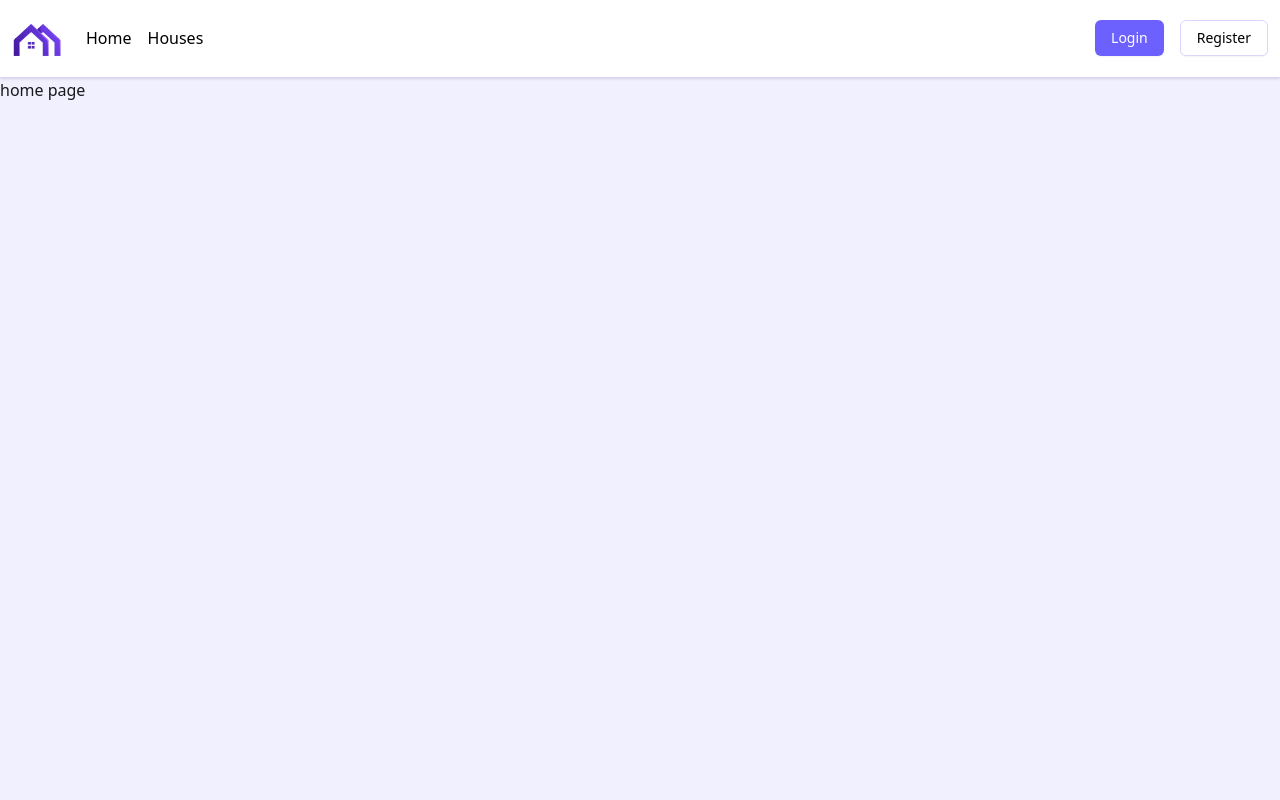
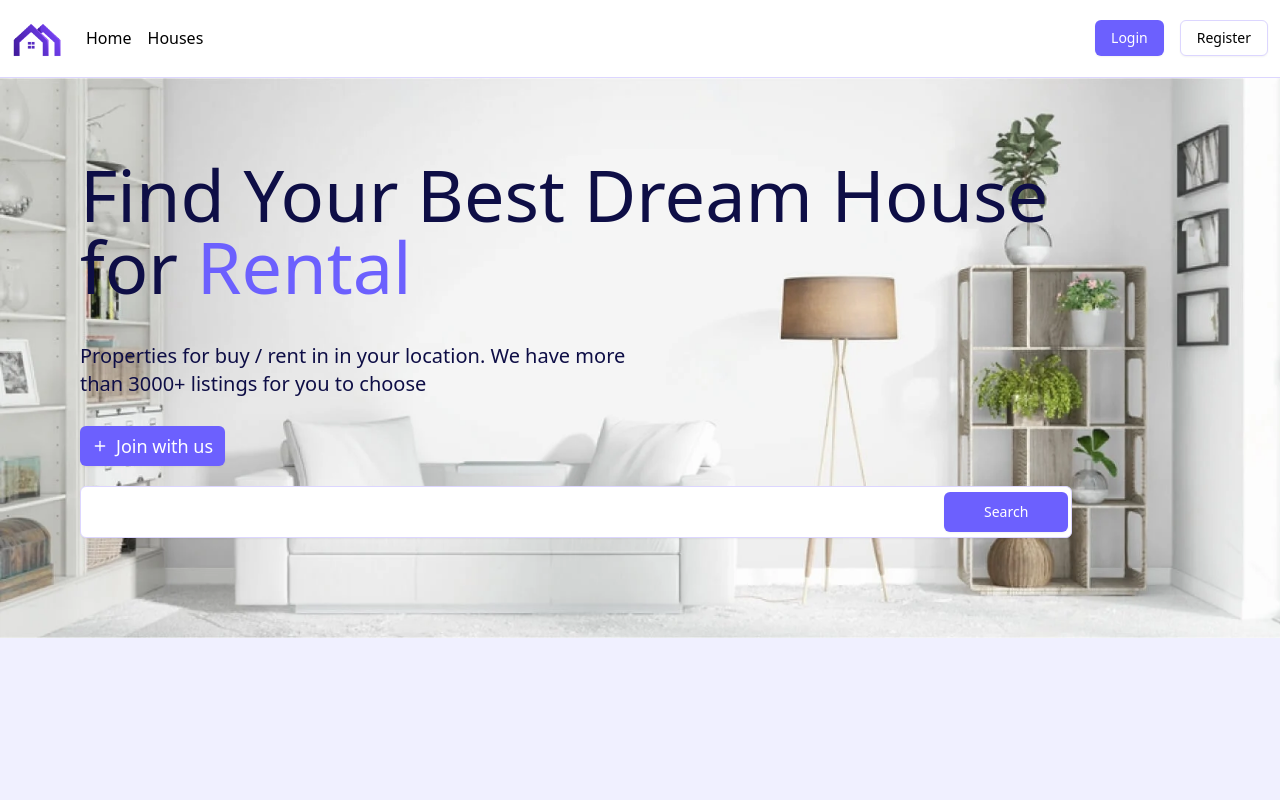
Before and after one commit to sabbir1054/niketon-frontend-uni, a Next.js app: page / in a window 1280 px wide. Shown: the top 800 px of the page. Built offline with nearby package versions, Linux system fonts and the light colour scheme; no server answers.

Commit message:
NIK-76 Hero added

```diff
--- a/app/(commonLayout)/page.tsx
+++ b/app/(commonLayout)/page.tsx
@@ -1,3 +1,9 @@
+import Hero from "@/components/modules/Hero";
+
 export default function Home() {
-  return <>home page</>;
+  return (
+    <>
+      <Hero />
+    </>
+  );
 }
--- /dev/null
+++ b/components/modules/Hero.tsx
@@ -0,0 +1,41 @@
+import { Plus } from "lucide-react";
+import { Button } from "../ui/button";
+import { Input } from "../ui/input";
+
+const Hero = () => {
+  return (
+    <div
+      style={{
+        backgroundImage: `url('/images/banner.webp')`,
+        backgroundSize: "cover",
+        minHeight: "70vh",
+        backgroundRepeat: "no-repeat",
+      }}
+    >
+      <div className="container mx-auto">
+        <div className="p-5 md:p-20 md:w-6xl">
+          <h1 className="text-[#0E0E46] text-7xl font-medium ">
+            Find Your Best Dream House for{" "}
+            <span className="text-primary">Rental</span>
+          </h1>
+          <p className="font-medium mt-5 md:mt-10 text-xl md:w-xl text-[#0E0E46]">
+            Properties for buy / rent in in your location. We have more than
+            3000+ listings for you to choose
+          </p>
+
+          <Button className="mt-5 md:mt-7 text-lg p-5">
+            {" "}
+            <Plus /> Join with us{" "}
+          </Button>
+          <div className="flex items-center">
+            {" "}
+            <Input className=" w-full bg-white mt-5 h-13 "></Input>{" "}
+            <Button className="mt-5 px-10 py-5 -ml-32">Search</Button>
+          </div>
+        </div>
+      </div>
+    </div>
+  );
+};
+
+export default Hero;
```
Also changed, not shown: public/images/banner.webp (added).
